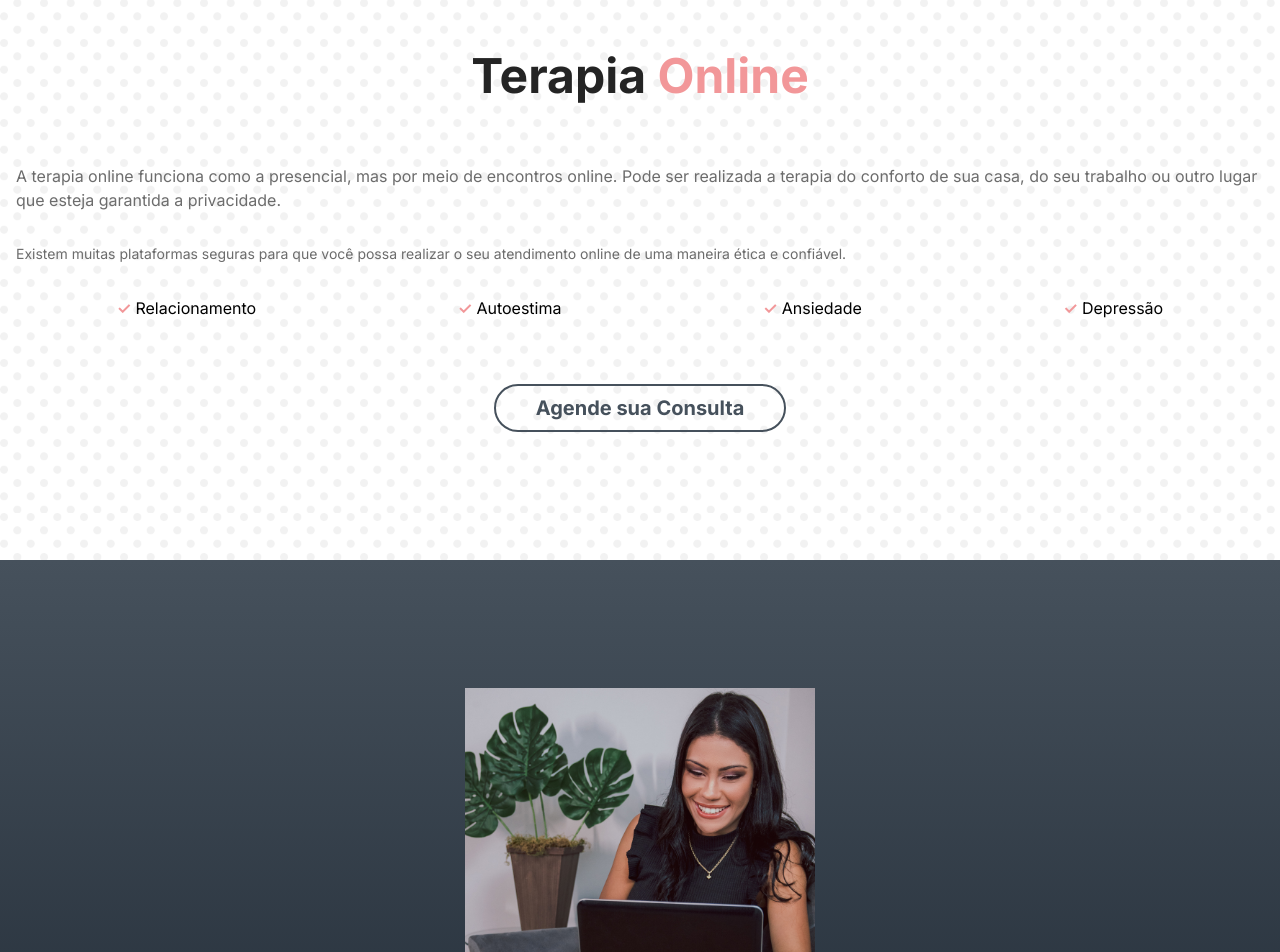
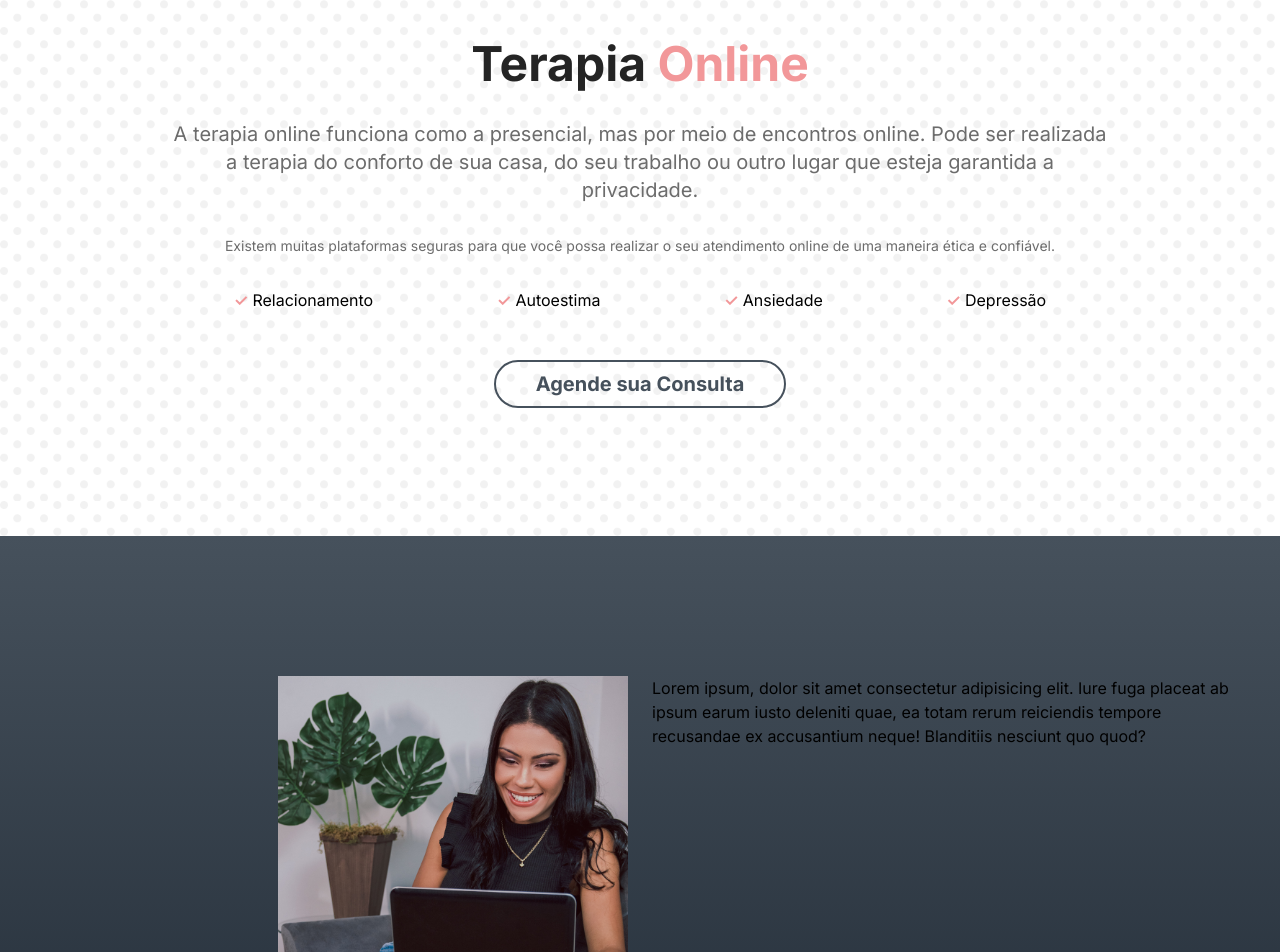
Before and after one commit to estevan-ulian/mariane-barbosa-website, a Next.js app: page / in a window 1280 px wide. Shown: the part 1820-2772 px from the top of the page. Built offline with nearby package versions, Linux system fonts and the light colour scheme.

Commit message:
Update index.tsx

```diff
--- a/src/pages/index.tsx
+++ b/src/pages/index.tsx
@@ -90,19 +90,20 @@ export default function Home() {
         <section className="flex items-center bg-pattern-bals bg-repeat bg-contain bg-center w-full">
           <div className="bg-whiteColor bg-opacity-95 w-full">
             <div className={`mx-auto max-w-[1360px] py-32 px-4 flex flex-col gap-8`}>
+              <div className="w-3/4 mx-auto flex flex-col gap-8">
+                <h2 className="text-darkColor-900 text-5xl text-center font-bold">Terapia <span className="text-secondaryColor-700">Online</span></h2>
+                <p className="text-darkColor-100 text-xl text-center">A terapia online funciona como a presencial, mas por meio de encontros online. Pode ser realizada a terapia do conforto de sua casa, do seu trabalho ou outro lugar que esteja garantida a privacidade.</p>
+                <p className="text-darkColor-100 text-sm text-center">Existem muitas plataformas seguras para que você possa realizar o seu atendimento online de uma maneira ética e confiável.</p>
+              </div>
 
-              <h2 className="text-darkColor-900 text-5xl text-center font-bold mt-3 mb-8">Terapia <span className="text-secondaryColor-700">Online</span></h2>
-              <p className="text-darkColor-100">A terapia online funciona como a presencial, mas por meio de encontros online. Pode ser realizada a terapia do conforto de sua casa, do seu trabalho ou outro lugar que esteja garantida a privacidade.</p>
-              <p className="text-darkColor-100 text-sm">Existem muitas plataformas seguras para que você possa realizar o seu atendimento online de uma maneira ética e confiável.</p>
-
-              <div className="flex justify-around">
+              <div className="flex justify-around w-3/4 mx-auto">
                 <span><span className="text-secondaryColor-700 font-bold">✓</span> Relacionamento</span>
                 <span><span className="text-secondaryColor-700 font-bold">✓</span> Autoestima</span>
                 <span><span className="text-secondaryColor-700 font-bold">✓</span> Ansiedade</span>
                 <span><span className="text-secondaryColor-700 font-bold">✓</span> Depressão</span>
               </div>
 
-              <div className="flex justify-center mt-8">
+              <div className="flex justify-center mt-4">
                 <Link href="/#contato">
                 <a className="text-center border-2 border-accentColor-700 rounded-full px-10 py-2 text-accentColor-700 font-bold text-xl transition-all duration-300 hover:border-secondaryColor-700 hover:bg-secondaryColor-700 hover:text-whiteColor">Agende sua Consulta</a>
                 </Link>
@@ -113,14 +114,17 @@ export default function Home() {
         </section>
 
         <section className="flex items-center w-full bg-gradient-to-b from-accentColor-700 to-accentColor-900">
-          <div className="max-w-[1360px] mx-auto py-32 px-4 flex flex-col gap-6">
-            <div className={`rounded-3xl drop-shadow-border`}>
+          <div className="max-w-[1360px] mx-auto py-32 px-4 grid grid-cols-2">
+            <div className='columns-1 flex justify-end p-3'>
               <Image
               src='/images/mariane-barbosa.jpg'
               alt="Mariane Barbosa"
               width={350}
               height={350}
               />
+            </div>
+            <div className="columns-1 p-3">
+              <p>Lorem ipsum, dolor sit amet consectetur adipisicing elit. Iure fuga placeat ab ipsum earum iusto deleniti quae, ea totam rerum reiciendis tempore recusandae ex accusantium neque! Blanditiis nesciunt quo quod?</p>
             </div>
           </div>
 
```
